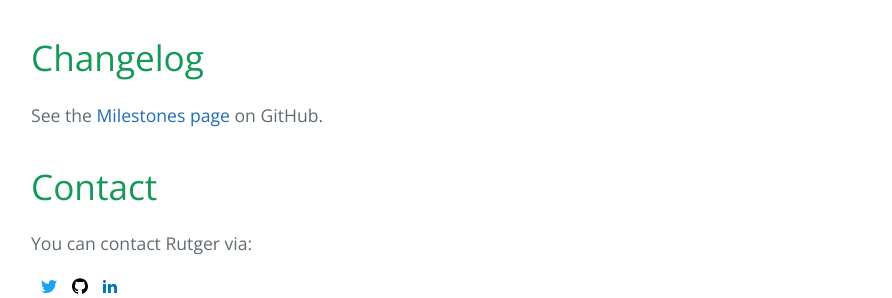
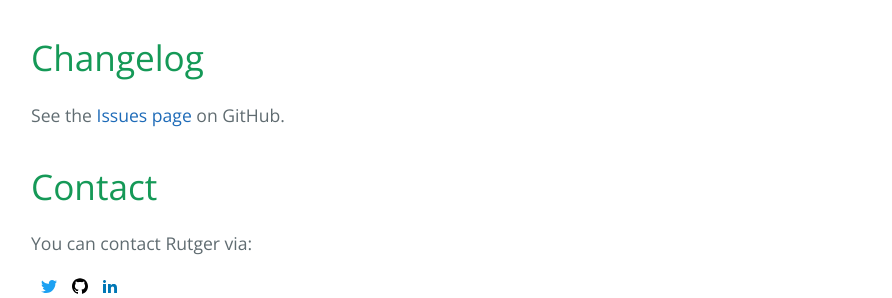
Before and after one commit to rmeekers/Google-Analytics-Manager, a Jekyll site: the page built from index.md, in a window 1280 px wide and 900 px high, scrolled down 2696 px. Shown: the part 193-491 px from the top of the window, without its empty margins (193-1085 px from the left). Built offline with Jekyll 4.4.1, drawn with Linux system fonts in a browser that asks for light colours.

Commit message:
Update Changelog link

```diff
--- a/index.md
+++ b/index.md
@@ -82,7 +82,7 @@ Please file an issue on the project page on GitHub and provide as much informati
 
 # Changelog
 
-See the [Milestones page](https://github.com/rmeekers/Google-Analytics-Manager/milestones?state=closed){:target="_blank"} on GitHub.
+See the [Issues page](https://github.com/rmeekers/Google-Analytics-Manager/issues?q=is%3Aissue+is%3Aclosed){:target="_blank"} on GitHub.
 
 # Contact
 
```
